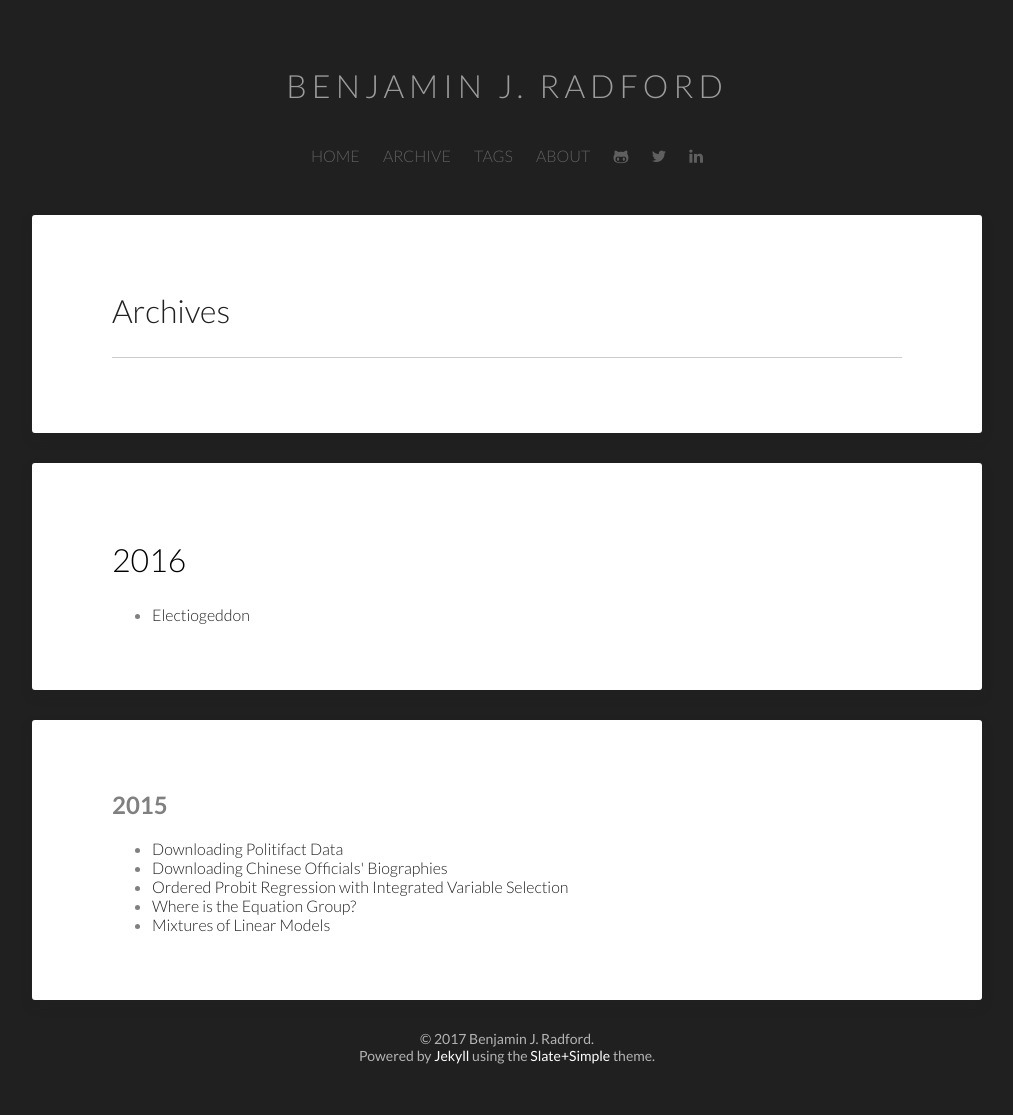
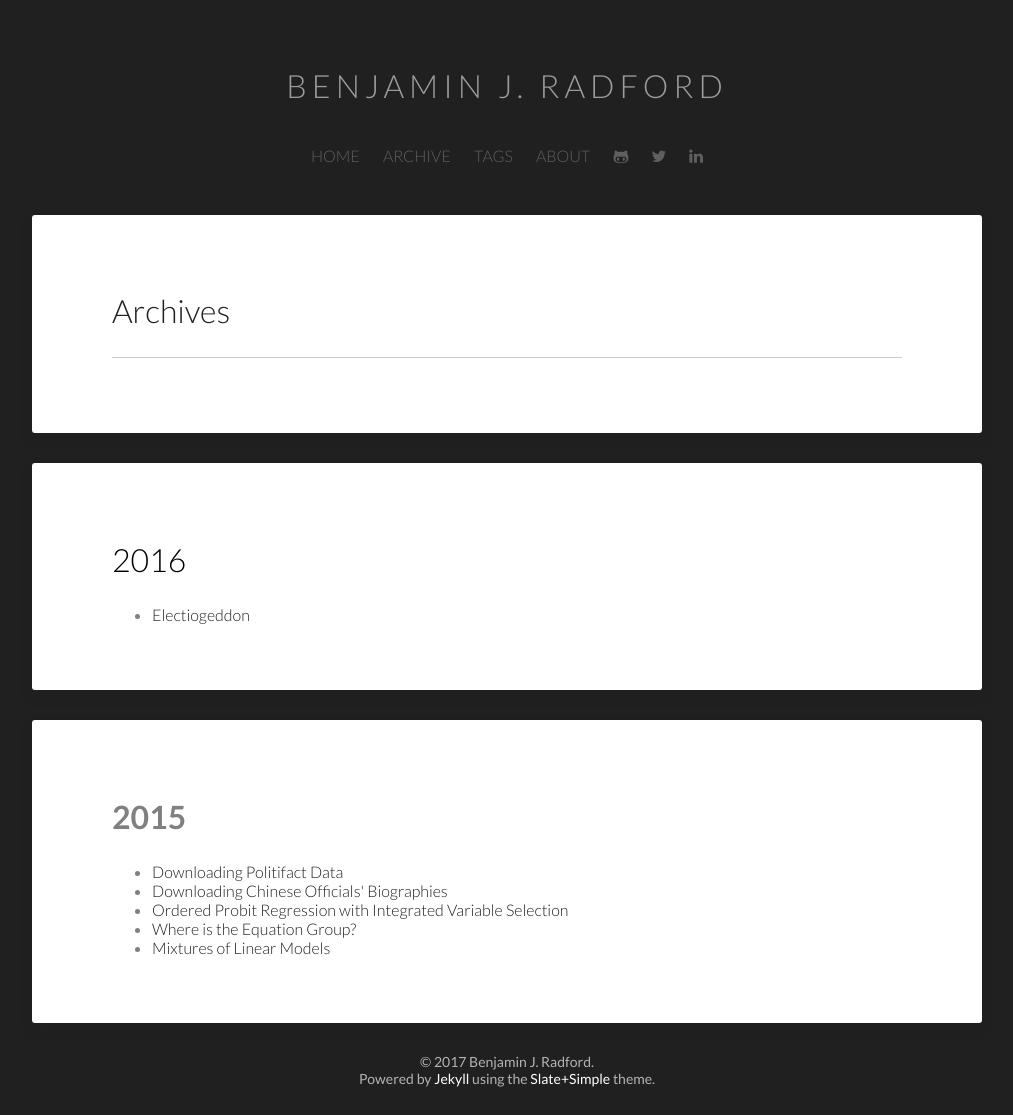
Before and after one commit to benradford/benradford.github.io, a Jekyll site: the page built from archives/index.html, in a window 1280 px wide. Shown: the whole page, without its empty margins (133-1146 px from the left). Built offline with Jekyll 4.4.1, drawn with Linux system fonts in a browser that asks for light colours; before the commit the page ends 1092 px from its top, so only the background shows below that.

Commit message:
Fixed headers in tag archive

```diff
--- a/archives/index.html
+++ b/archives/index.html
@@ -31,7 +31,7 @@ title: Archives
           </ul>
         </article>
         <article>
-          <h2 id="{{ next_year }}-ref" class="year-heading">{{next_year}}</h2>
+          <h1 id="{{ next_year }}-ref" class="year-heading">{{next_year}}</h1>
           <ul>
         {% endif %}
     {% endif %}
```
